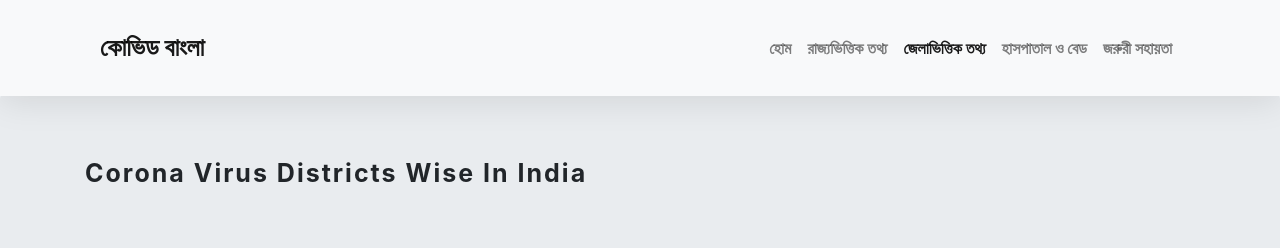
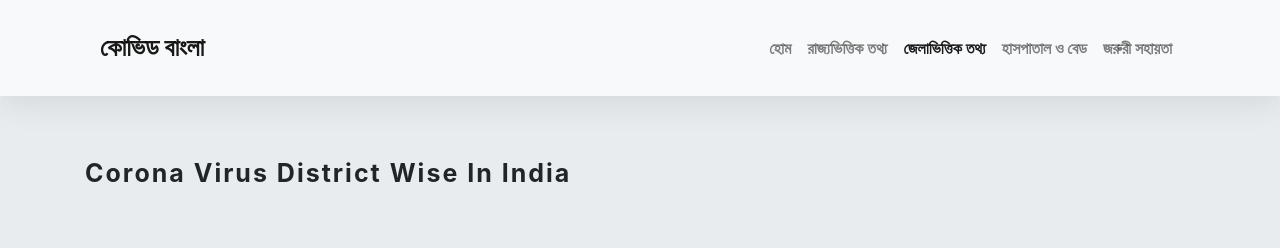
Before and after one commit to basudeep/covid-bangla, a Next.js app: page /district in a window 1280 px wide. Shown: the top 248 px of the page. Built offline with nearby package versions, Linux system fonts and the light colour scheme; no server answers.

Commit message:
Update index.js

```diff
--- a/pages/district/index.js
+++ b/pages/district/index.js
@@ -30,7 +30,7 @@ const District = () => {
         <div>
             <div className="jumbotron">
                 <div className='container'>
-                    <h1 className="display-4">Corona Virus Districts Wise In India</h1>
+                    <h1 className="display-4">Corona Virus District Wise In India</h1>
                 </div>
             </div>
             {
```
